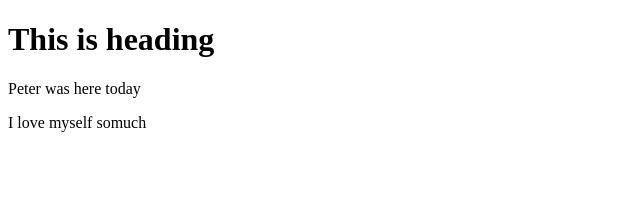
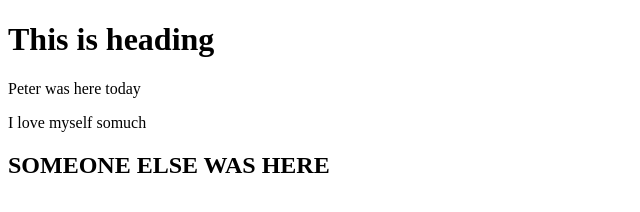
Before and after one commit to liberty-lindiwe/LearningHowToUseGitInVS, a plain HTML site: page index.html in a window 1280 px wide. Shown: the whole page, without its empty margins (0-640 px from the left). Drawn offline with Linux system fonts and the light colour scheme.

Commit message:
A new update to the file by someone else

```diff
--- a/index.html
+++ b/index.html
@@ -6,6 +6,7 @@
 <h1>This is heading</h1>
 <p>Peter was here today</p>
 <p>I love myself somuch</p>
+ <h2> SOMEONE ELSE WAS HERE </h2>
 
 </body>
 </html>
```
